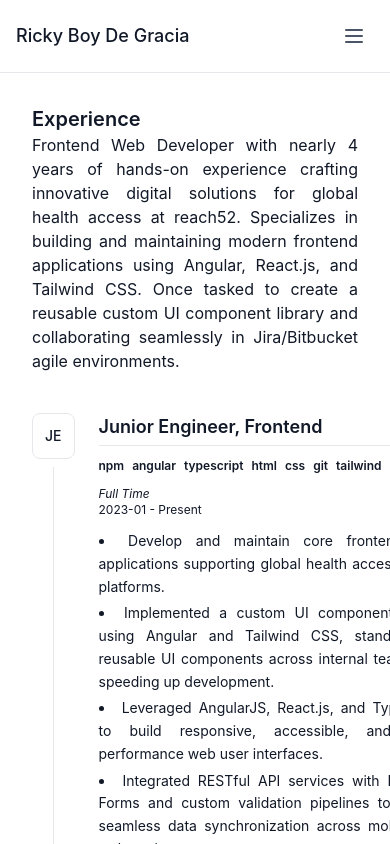
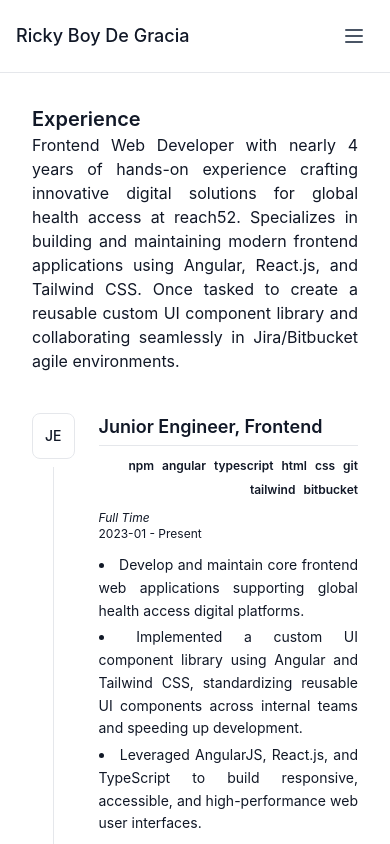
Before and after one commit to RICKYBOYDEGRACIA/ricky_profile, an Angular app: page /experiences in a window 390 px wide. Built offline with nearby package versions, Linux system fonts and the light colour scheme.

Commit message:
proper flex

```diff
--- a/src/app/components/experiences-page/experiences-page.html
+++ b/src/app/components/experiences-page/experiences-page.html
@@ -1,15 +1,15 @@
 <div class="p-4 rounded-lg w-full h-screen flex flex-col items-center">
-  <div class="w-[100%] md:w-[90%] lg:w-[65] xl:w-[50%]">
+  <div class="w-[100%] md:w-[90%] lg:w-[65%] xl:w-[50%]">
     <div class="mb-10">
       <h1 class="text-xl font-semibold">Experience</h1>
       <p class="text-justify">{{ basics.summary }}</p>
     </div>
     <div class="grid grid-cols-1">
       @for (item of experiences; track $index; let last = $last) {
-        <div class="flex items-start gap-6 relative">
+        <div class="flex items-start gap-6 relative min-w-0">
           <div class="flex flex-col items-center self-stretch shrink-0">
             <div
-              class="border border-line p-3 text-sm rounded-lg bg-primary z-10 font-medium text-main"
+              class="border border-line p-3 text-sm rounded-lg bg-primary z-10 font-medium text-main shrink-0"
             >
               {{ item.header }}
             </div>
@@ -17,12 +17,12 @@
               <div class="w-px bg-line flex-1 my-2"></div>
             }
           </div>
-          <div class="flex flex-col gap-3 flex-1 pb-6">
+          <div class="flex flex-col gap-3 flex-1 pb-6 min-w-0">
             <h1 class="border-b border-line font-semibold text-lg pb-1 text-main">
               {{ item.jobTitle }}
             </h1>
 
-              <div class="flex mt-0 justify-end gap-2">
+              <div class="flex flex-wrap mt-0 justify-end gap-2 md:flex">
                 @for(stack of item.stack; track $index){
                 <p class="text-xs font-semibold hover:font-bold hover:cursor-pointer">{{stack}}</p>
                 }
```
